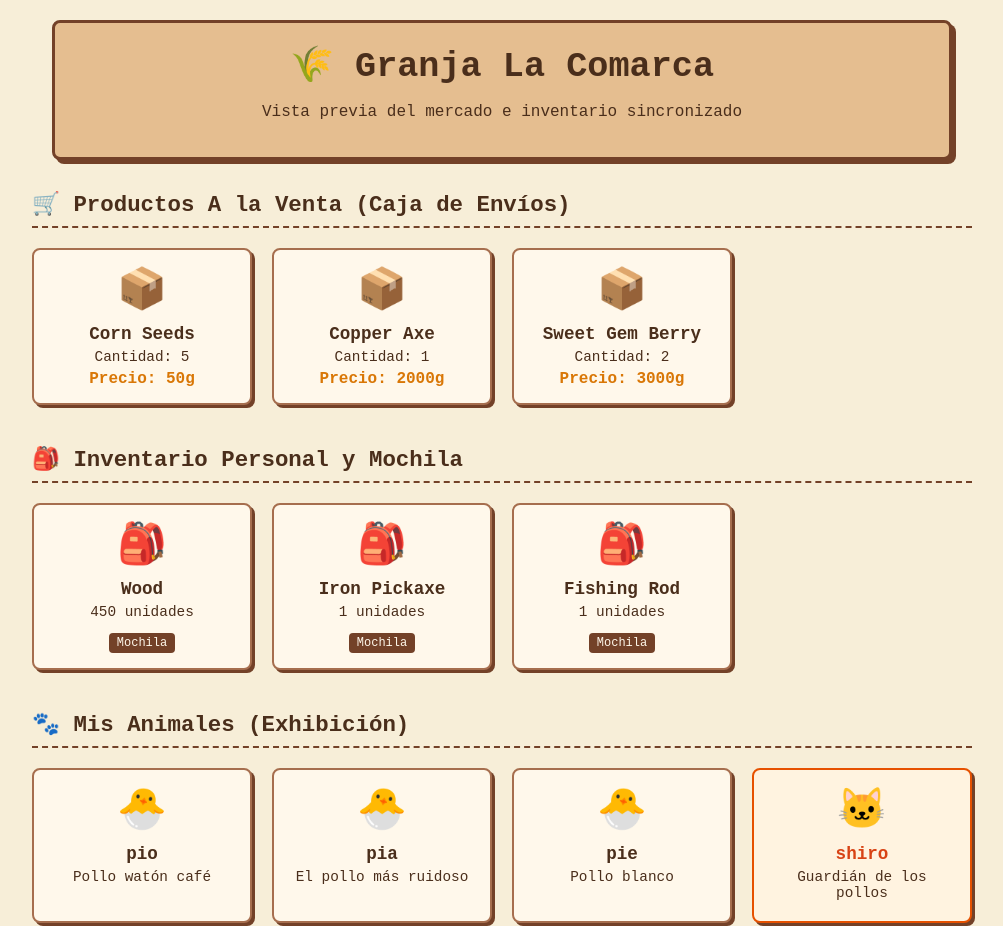
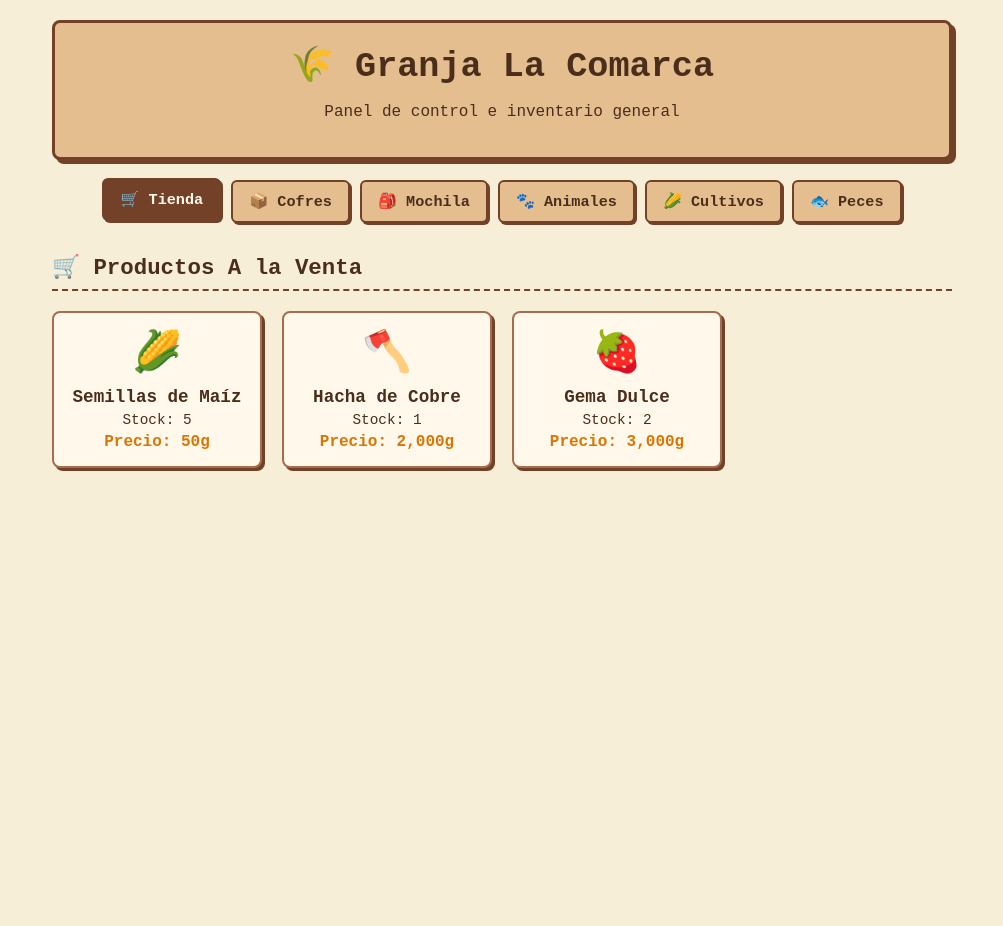
Before and after one commit to Nachetav/StardewValley, a plain HTML site: page index.html in a window 1280 px wide. Shown: the whole page, without its empty margins (138-1141 px from the left). After the commit the page ends 800 px from the top, so only its background shows below. Drawn offline with Linux system fonts and the light colour scheme.

Commit message:
Update index.html

```diff
--- a/index.html
+++ b/index.html
@@ -3,7 +3,7 @@
 <head>
     <meta charset="UTF-8">
     <meta name="viewport" content="width=device-width, initial-scale=1.0">
-    <title>Vista Previa - Granja La Comarca</title>
+    <title>Granja La Comarca - Sistema de Pestañas</title>
     <style>
         * {
             box-sizing: border-box;
@@ -24,7 +24,7 @@
             border-radius: 8px;
             padding: 20px;
             max-width: 900px;
-            margin: 0 auto 30px auto;
+            margin: 0 auto 20px auto;
             box-shadow: 4px 4px 0px #734128;
         }
 
@@ -33,19 +33,46 @@
             font-size: 2.2rem;
         }
 
-        .container {
-            max-width: 940px;
-            margin: 0 auto;
+        /* MENÚ DE NAVEGACIÓN */
+        .nav-menu {
+            display: flex;
+            flex-wrap: wrap;
+            justify-content: center;
+            gap: 10px;
+            max-width: 900px;
+            margin: 0 auto 30px auto;
         }
 
-        .section {
-            margin-bottom: 40px;
+        .btn-tab {
+            background-color: #e5be90;
+            color: #4a2e1b;
+            border: 2px solid #734128;
+            border-radius: 6px;
+            padding: 10px 16px;
+            font-family: inherit;
+            font-weight: bold;
+            font-size: 0.95rem;
+            cursor: pointer;
+            box-shadow: 2px 2px 0px #734128;
+            transition: all 0.2s ease;
+        }
+
+        .btn-tab.active, .btn-tab:hover {
+            background-color: #734128;
+            color: #fff8eb;
+            transform: translateY(-2px);
+        }
+
+        .container {
+            max-width: 900px;
+            margin: 0 auto;
         }
 
         .section-title {
             border-bottom: 2px dashed #734128;
             padding-bottom: 8px;
             font-size: 1.4rem;
+            margin-top: 0;
         }
 
         .grid {
@@ -74,7 +101,7 @@
             font-size: 1.1rem;
         }
 
-        .stock {
+        .info-text {
             margin: 5px 0;
             font-size: 0.9rem;
         }
@@ -110,84 +137,139 @@
 
     <header class="header">
         <h1>🌾 Granja La Comarca</h1>
-        <p>Vista previa del mercado e inventario sincronizado</p>
+        <p>Panel de control e inventario general</p>
     </header>
 
+    <!-- BARRA DE NAVEGACIÓN CON 6 BOTONES -->
+    <nav class="nav-menu">
+        <button class="btn-tab active" onclick="mostrarSeccion('tienda', this)">🛒 Tienda</button>
+        <button class="btn-tab" onclick="mostrarSeccion('cofres', this)">📦 Cofres</button>
+        <button class="btn-tab" onclick="mostrarSeccion('inventario', this)">🎒 Mochila</button>
+        <button class="btn-tab" onclick="mostrarSeccion('animales', this)">🐾 Animales</button>
+        <button class="btn-tab" onclick="mostrarSeccion('cultivos', this)">🌽 Cultivos</button>
+        <button class="btn-tab" onclick="mostrarSeccion('peces', this)">🐟 Peces</button>
+    </nav>
+
     <main class="container">
-        <section class="section">
-            <h2 class="section-title">🛒 Productos A la Venta (Caja de Envíos)</h2>
-            <div class="grid" id="catalogo-tienda"></div>
+        <!-- SECCIÓN 1: TIENDA -->
+        <section id="tienda" class="seccion-tab">
+            <h2 class="section-title">🛒 Productos A la Venta</h2>
+            <div class="grid" id="grid-tienda"></div>
         </section>
 
-        <section class="section">
-            <h2 class="section-title">🎒 Inventario Personal y Mochila</h2>
-            <div class="grid" id="lista-inventario"></div>
+        <!-- SECCIÓN 2: COFRES -->
+        <section id="cofres" class="seccion-tab" style="display: none;">
+            <h2 class="section-title">📦 Almacenamiento en Cofres</h2>
+            <div class="grid" id="grid-cofres"></div>
         </section>
 
-        <section class="section">
-            <h2 class="section-title">🐾 Mis Animales (Exhibición)</h2>
-            <div class="grid" id="lista-animales"></div>
+        <!-- SECCIÓN 3: INVENTARIO MOCHILA -->
+        <section id="inventario" class="seccion-tab" style="display: none;">
+            <h2 class="section-title">🎒 Inventario Personal</h2>
+            <div class="grid" id="grid-inventario"></div>
+        </section>
+
+        <!-- SECCIÓN 4: ANIMALES -->
+        <section id="animales" class="seccion-tab" style="display: none;">
+            <h2 class="section-title">🐾 Animales de la Granja</h2>
+            <div class="grid" id="grid-animales"></div>
+        </section>
+
+        <!-- SECCIÓN 5: CULTIVOS -->
+        <section id="cultivos" class="seccion-tab" style="display: none;">
+            <h2 class="section-title">🌽 Cultivos en Crecimiento</h2>
+            <div class="grid" id="grid-cultivos"></div>
+        </section>
+
+        <!-- SECCIÓN 6: PECES -->
+        <section id="peces" class="seccion-tab" style="display: none;">
+            <h2 class="section-title">🐟 Peces Capturados</h2>
+            <div class="grid" id="grid-peces"></div>
         </section>
     </main>
 
     <script>
-        // DATOS DE PRUEBA INTEGRADOS (No requiere datos.json)
+        // DATOS DE PRUEBA DE LAS 6 CATEGORÍAS
         const datosPrueba = {
             tienda: [
-                { nombre: "Corn Seeds", cantidad: "5", precio: "50g" },
-                { nombre: "Copper Axe", cantidad: "1", precio: "2000g" },
-                { nombre: "Sweet Gem Berry", cantidad: "2", precio: "3000g" }
+                { nombre: "Semillas de Maíz", cantidad: "5", precio: "50g", icono: "🌽" },
+                { nombre: "Hacha de Cobre", cantidad: "1", precio: "2,000g", icono: "🪓" },
+                { nombre: "Gema Dulce", cantidad: "2", precio: "3,000g", icono: "🍓" }
             ],
-            mochila: [
-                { nombre: "Wood", cantidad: "450" },
-                { nombre: "Iron Pickaxe", cantidad: "1" },
-                { nombre: "Fishing Rod", cantidad: "1" }
+            cofres: [
+                { nombre: "Madera", cantidad: "999", ubicacion: "Cofre Madera", icono: "🪵" },
+                { nombre: "Piedra", cantidad: "500", ubicacion: "Cofre Cantera", icono: "🪨" },
+                { nombre: "Lingote de Hierro", cantidad: "24", ubicacion: "Cofre Herrería", icono: "🪙" }
+            ],
+            inventario: [
+                { nombre: "Picota de Hierro", cantidad: "1", icono: "⛏️" },
+                { nombre: "Caña de Pescar", cantidad: "1", icono: "🎣" },
+                { nombre: "Baya de Espezia", cantidad: "12", icono: "🍒" }
             ],
             animales: [
-                { nombre: "pio", tipo: "Brown Chicken", icono: "🐣", descripcion: "Pollo watón café" },
-                { nombre: "pia", tipo: "White Chicken", icono: "🐣", descripcion: "El pollo más ruidoso" },
-                { nombre: "pie", tipo: "White Chicken", icono: "🐣", descripcion: "Pollo blanco" },
-                { nombre: "shiro", tipo: "Cat", icono: "🐱", descripcion: "Guardián de los pollos" }
+                { nombre: "pio", tipo: "Pollo café", icono: "🐣", desc: "Pollo watón café" },
+                { nombre: "pia", tipo: "Pollo blanco", icono: "🐣", desc: "El pollo más ruidoso" },
+                { nombre: "pie", tipo: "Pollo blanco", icono: "🐣", desc: "Un pollo adora caricias" },
+                { nombre: "shiro", tipo: "Gato", icono: "🐱", desc: "Guardián de los pollos" }
+            ],
+            cultivos: [
+                { nombre: "Tomate", dias: "Listos en 2 días", estado: "Regado", icono: "🍅" },
+                { nombre: "Melón", dias: "Listo en 5 días", estado: "Regado", icono: "🍈" },
+                { nombre: "Calabaza", dias: "Creciendo", estado: "Sin regar", icono: "🎃" }
+            ],
+            peces: [
+                { nombre: "Trucha de río", tamaño: "24 pulgadas", calidad: "Oro", icono: "🐟" },
+                { nombre: "Salmón", tamaño: "18 pulgadas", calidad: "Normal", icono: "🐠" },
+                { nombre: "Pez Globo", tamaño: "10 pulgadas", calidad: "Iridio", icono: "🐡" }
             ]
         };
 
-        // RENDERIZAR TIENDA
-        const contenedorTienda = document.getElementById('catalogo-tienda');
-        datosPrueba.tienda.forEach(item => {
-            contenedorTienda.innerHTML += `
-                <div class="card">
-                    <div class="card-icon">📦</div>
-                    <h3>${item.nombre}</h3>
-                    <p class="stock">Cantidad: ${item.cantidad}</p>
-                    <p class="precio">Precio: ${item.precio}</p>
-                </div>
-            `;
-        });
+        // FUNCIÓN PARA CAMBIAR ENTRE PESTAÑAS
+        function mostrarSeccion(idSeccion, boton) {
+            document.querySelectorAll('.seccion-tab').forEach(sec => sec.style.display = 'none');
+            document.querySelectorAll('.btn-tab').forEach(btn => btn.classList.remove('active'));
+            document.getElementById(idSeccion).style.display = 'block';
+            boton.classList.add('active');
+        }
 
-        // RENDERIZAR MOCHILA
-        const contenedorInventario = document.getElementById('lista-inventario');
-        datosPrueba.mochila.forEach(item => {
-            contenedorInventario.innerHTML += `
-                <div class="card">
-                    <div class="card-icon">🎒</div>
-                    <h3>${item.nombre}</h3>
-                    <p class="stock">${item.cantidad} unidades</p>
-                    <span class="badge">Mochila</span>
-                </div>
-            `;
-        });
+        // RENDERIZAR TODO AL CARGAR
+        document.addEventListener('DOMContentLoaded', () => {
+            // Tienda
+            const gTienda = document.getElementById('grid-tienda');
+            datosPrueba.tienda.forEach(i => {
+                gTienda.innerHTML += `<div class="card"><div class="card-icon">${i.icono}</div><h3>${i.nombre}</h3><p class="info-text">Stock: ${i.cantidad}</p><p class="precio">Precio: ${i.precio}</p></div>`;
+            });
 
-        // RENDERIZAR ANIMALES
-        const contenedorAnimales = document.getElementById('lista-animales');
-        datosPrueba.animales.forEach(animal => {
-            const esGato = animal.tipo.includes('Cat');
-            contenedorAnimales.innerHTML += `
-                <div class="card ${esGato ? 'card-gato' : ''}">
-                    <div class="card-icon">${animal.icono}</div>
-                    <h3 class="${esGato ? 'gato-title' : ''}">${animal.nombre}</h3>
-                    <p class="stock">${animal.descripcion}</p>
-                </div>
-            `;
+            // Cofres
+            const gCofres = document.getElementById('grid-cofres');
+            datosPrueba.cofres.forEach(i => {
+                gCofres.innerHTML += `<div class="card"><div class="card-icon">${i.icono}</div><h3>${i.nombre}</h3><p class="info-text">${i.cantidad} unidades</p><span class="badge">${i.ubicacion}</span></div>`;
+            });
+
+            // Inventario
+            const gInv = document.getElementById('grid-inventario');
+            datosPrueba.inventario.forEach(i => {
+                gInv.innerHTML += `<div class="card"><div class="card-icon">${i.icono}</div><h3>${i.nombre}</h3><p class="info-text">Cantidad: ${i.cantidad}</p></div>`;
+            });
+
+            // Animales
+            const gAni = document.getElementById('grid-animales');
+            datosPrueba.animales.forEach(a => {
+                const esGato = a.tipo === 'Gato';
+                gAni.innerHTML += `<div class="card ${esGato ? 'card-gato' : ''}"><div class="card-icon">${a.icono}</div><h3 class="${esGato ? 'gato-title' : ''}">${a.nombre}</h3><p class="info-text">${a.desc}</p></div>`;
+            });
+
+            // Cultivos
+            const gCul = document.getElementById('grid-cultivos');
+            datosPrueba.cultivos.forEach(c => {
+                gCul.innerHTML += `<div class="card"><div class="card-icon">${c.icono}</div><h3>${c.nombre}</h3><p class="info-text">${c.dias}</p><span class="badge">${c.estado}</span></div>`;
+            });
+
+            // Peces
+            const gPec = document.getElementById('grid-peces');
+            datosPrueba.peces.forEach(p => {
+                gPec.innerHTML += `<div class="card"><div class="card-icon">${p.icono}</div><h3>${p.nombre}</h3><p class="info-text">Largo: ${p.tamaño}</p><p class="precio">Calidad: ${p.calidad}</p></div>`;
+            });
         });
     </script>
 </body>
```
